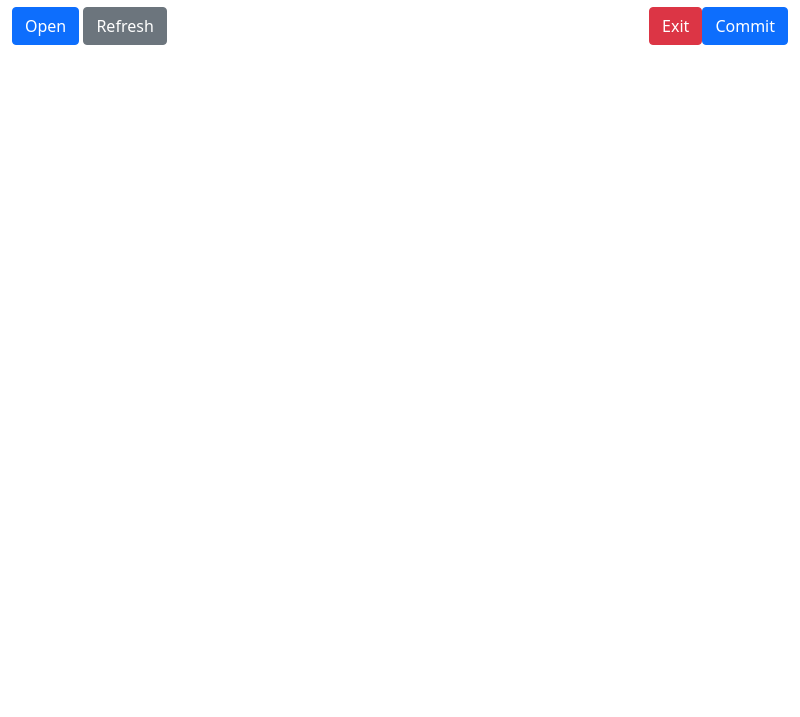
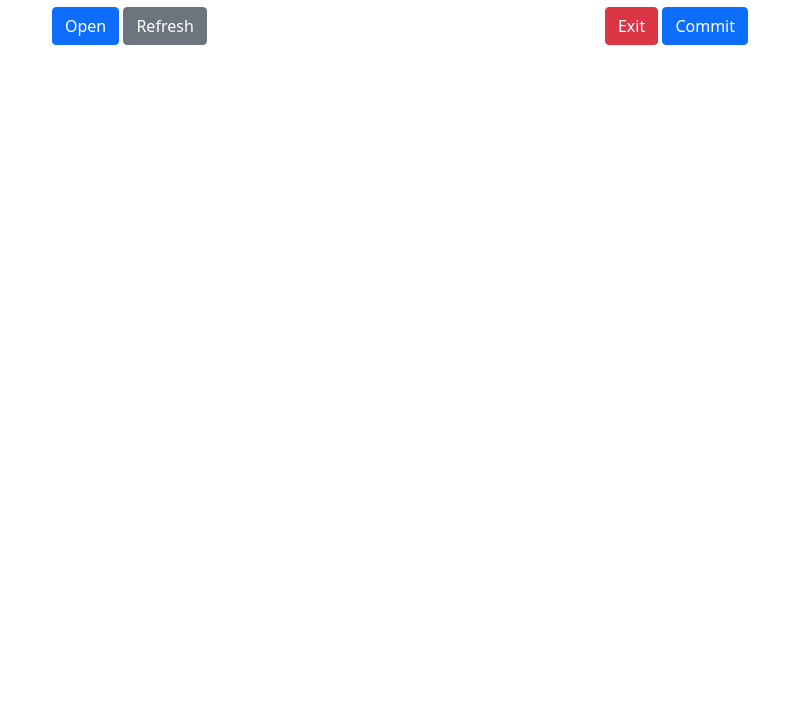
Before and after one commit to jlpatter/OldOrangeGitFish, an Electron app: page views/index.html in a window 800 px wide. Shown: the part 83-800 px from the top of the page. Drawn offline with nearby package versions, Linux system fonts and the light colour scheme; files whose address does not match are found by name.

Commit message:
Fixed some formatting and got a button functioning

```diff
--- /dev/null
+++ b/js/main_js.js
@@ -0,0 +1,5 @@
+window.addEventListener('DOMContentLoaded', () => {
+    $('#exitBtn').click(function() {
+        alert('BOO');
+    });
+});
--- a/views/index.html
+++ b/views/index.html
@@ -11,6 +11,7 @@
     <script>let $ = require('jquery');</script>
     <script>require('popper.js');</script>
     <script>require('bootstrap');</script>
+    <script type="text/javascript" src="../js/main_js.js"></script>
 
     <title>eGitGUI</title>
 </head>
@@ -31,11 +32,13 @@
         </tr>
     </table>
 
-    <div class="container-fluid">
+    <div class="container">
         <button type="button" class="btn btn-primary">Open</button>
         <button type="button" class="btn btn-secondary">Refresh</button>
-        <button type="button" class="btn btn-primary right">Commit</button>
-        <button type="button" class="btn btn-danger right">Exit</button>
+        <div class="right">
+            <button id="exitBtn" type="button" class="btn btn-danger">Exit</button>
+            <button type="button" class="btn btn-primary">Commit</button>
+        </div>
     </div>
 </body>
 </html>
```
